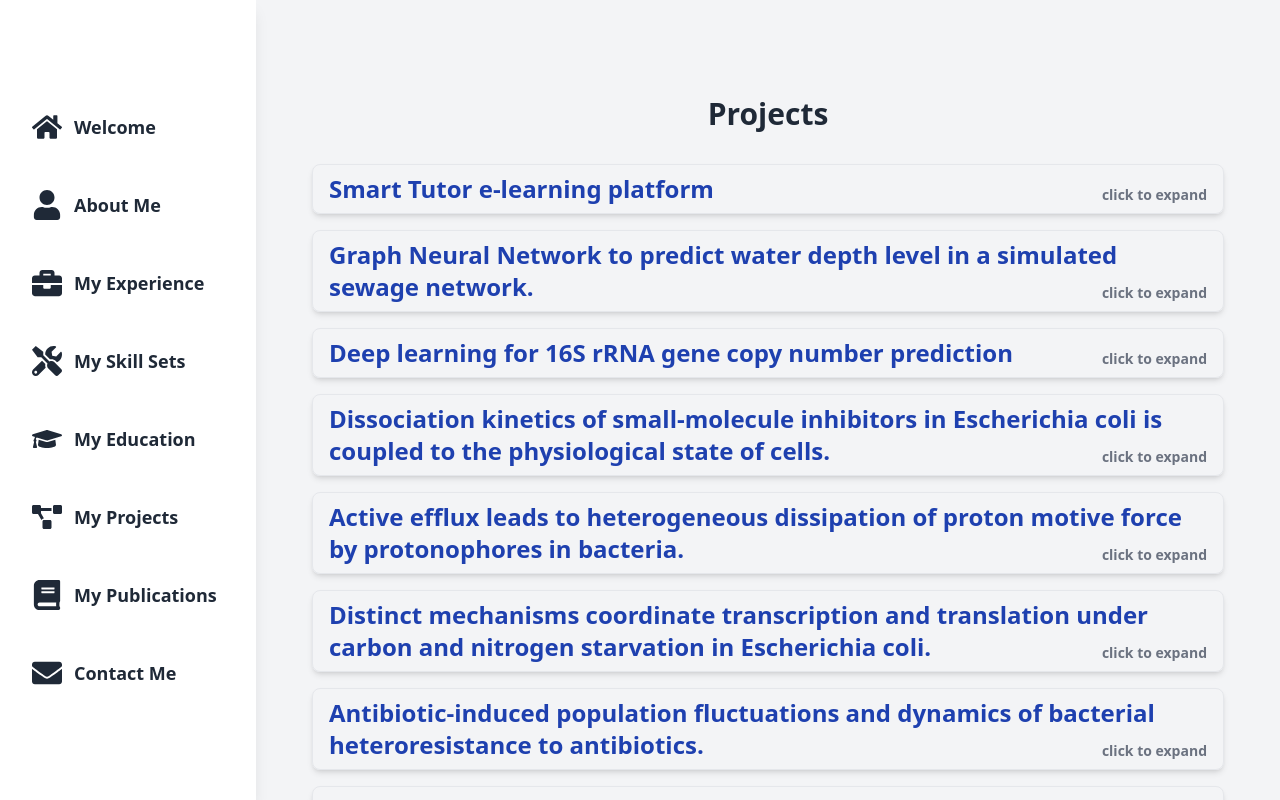
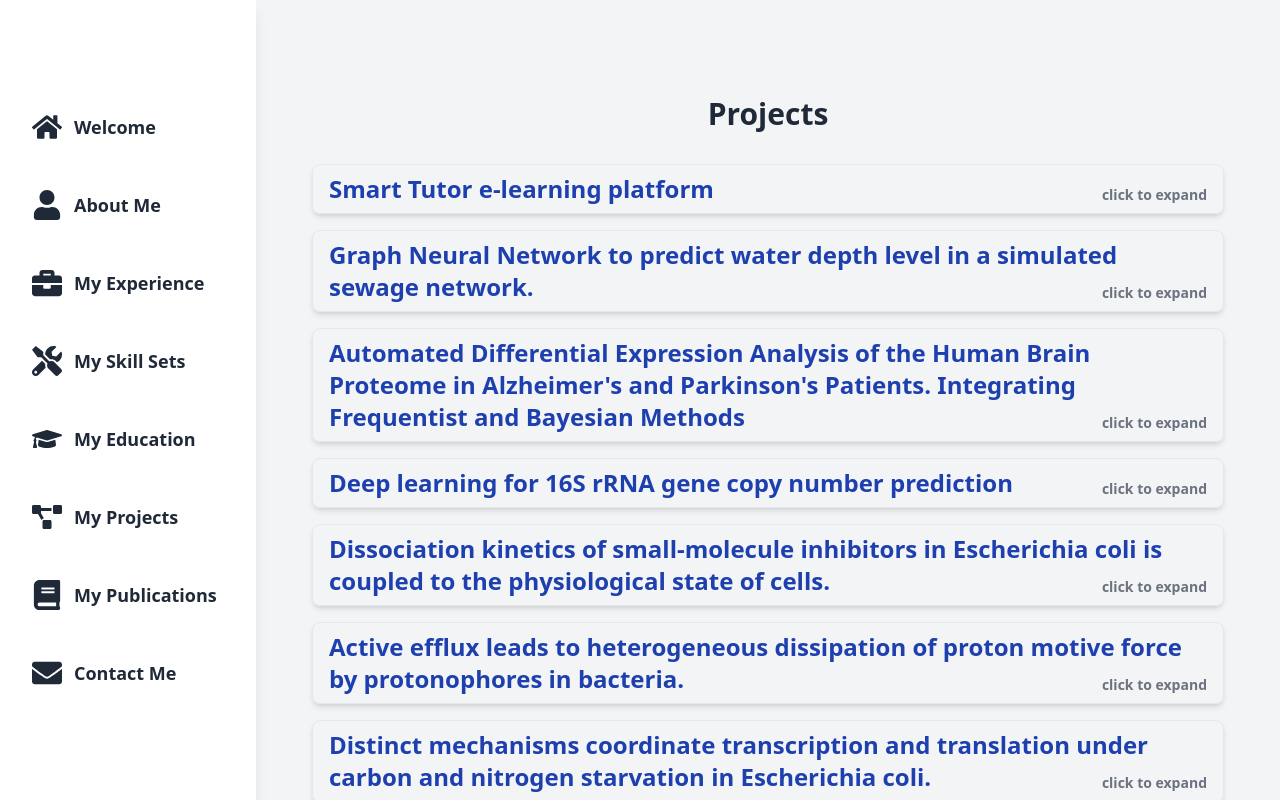
Before and after one commit to dailephd/mywebsite_20250204, a Next.js app: page /projects in a window 1280 px wide. Shown: the top 800 px of the page. Built offline with nearby package versions, Linux system fonts and the light colour scheme.

Commit message:
Add DEA Project

```diff
--- a/app/data/projectsData.js
+++ b/app/data/projectsData.js
@@ -55,6 +55,43 @@ const projects = [
             "https://res.cloudinary.com/dh8fw5mx5/image/upload/v1740353590/all_training_d5qptr.png",
         ],
         github: "https://github.com/dailephd/gnn_swmm_water_depth"
+    },
+
+    {
+        title: "Automated Differential Expression Analysis of the Human Brain " +
+            "Proteome in Alzheimer's and Parkinson's Patients. " +
+            "Integrating Frequentist and Bayesian Methods",
+        details: (
+            <ul className="first-level list-disc list-inside mt-2 space-y-1 text-gray-700">
+                <li>
+                    <strong>Project:</strong>Automated Differential Expression Analysis of the Human Brain
+                    Proteome in Alzheimer's and Parkinson's Patients. Integrating Frequentist and Bayesian Methods.
+                    <ul className="second-level list-inside mt-2 space-y-1 text-gray-700">
+                        <li>
+                            <strong>Description:</strong> Developed a pipeline for identifying significantly differentially
+                            expressed proteins in proteomics datasets using a hybrid Frequentist-Bayesian approach.
+                            The workflow first applies Frequentist statistical tests (ANOVA, Welch’s test, Kruskal-Wallis)
+                            to screen significant proteins, followed by Bayesian inference for verification. It includes batch
+                            normalization, missing data handling, and log2 fold change analysis, ensuring robust results.
+                            The pipeline also integrates visualizations such as volcano plots and Bayesian posterior distributions
+                            to compare statistical methods and enhance interpretability.
+                        </li>
+                        <li><strong>Role:</strong>Sole Data Scientist.</li>
+                        <li><strong>Technologies:</strong>PyMC, Statsmodels, ArviZ, Scikit-learn, Pandas, Numpy, Matplotlib, Seaborn.</li>
+                        <li><strong>Duration:</strong>July 2021 - August 2021.</li>
+                        <li><strong>Team size:</strong>1.</li>
+                    </ul>
+                </li>
+            </ul>
+        ),
+
+        gallery: [
+            "https://res.cloudinary.com/dh8fw5mx5/image/upload/v1742337543/significance_vs_log2FC_ekraha.png",
+            "https://res.cloudinary.com/dh8fw5mx5/image/upload/v1742337438/plot_2025-03-18_16-54-02_27_bd3k9h.png",
+            "https://res.cloudinary.com/dh8fw5mx5/image/upload/v1742337432/plot_2025-03-18_16-54-02_28_o5iq7m.png",
+            "https://res.cloudinary.com/dh8fw5mx5/image/upload/v1742337342/log2FC_btdqeg.png",
+        ],
+        github: "https://github.com/dailephd/DEA_Freq_Bayes/"
     },
 
     {
```
